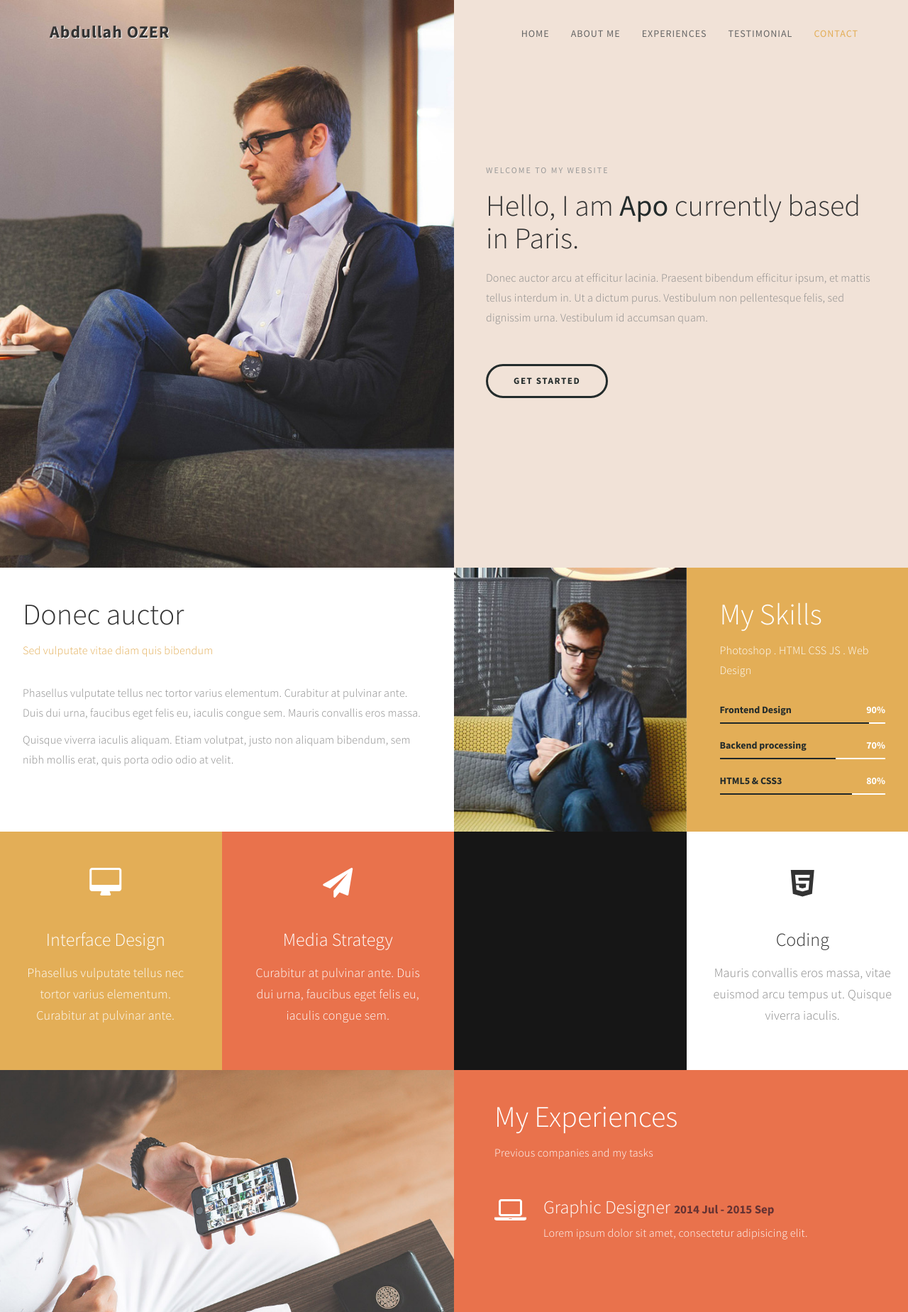
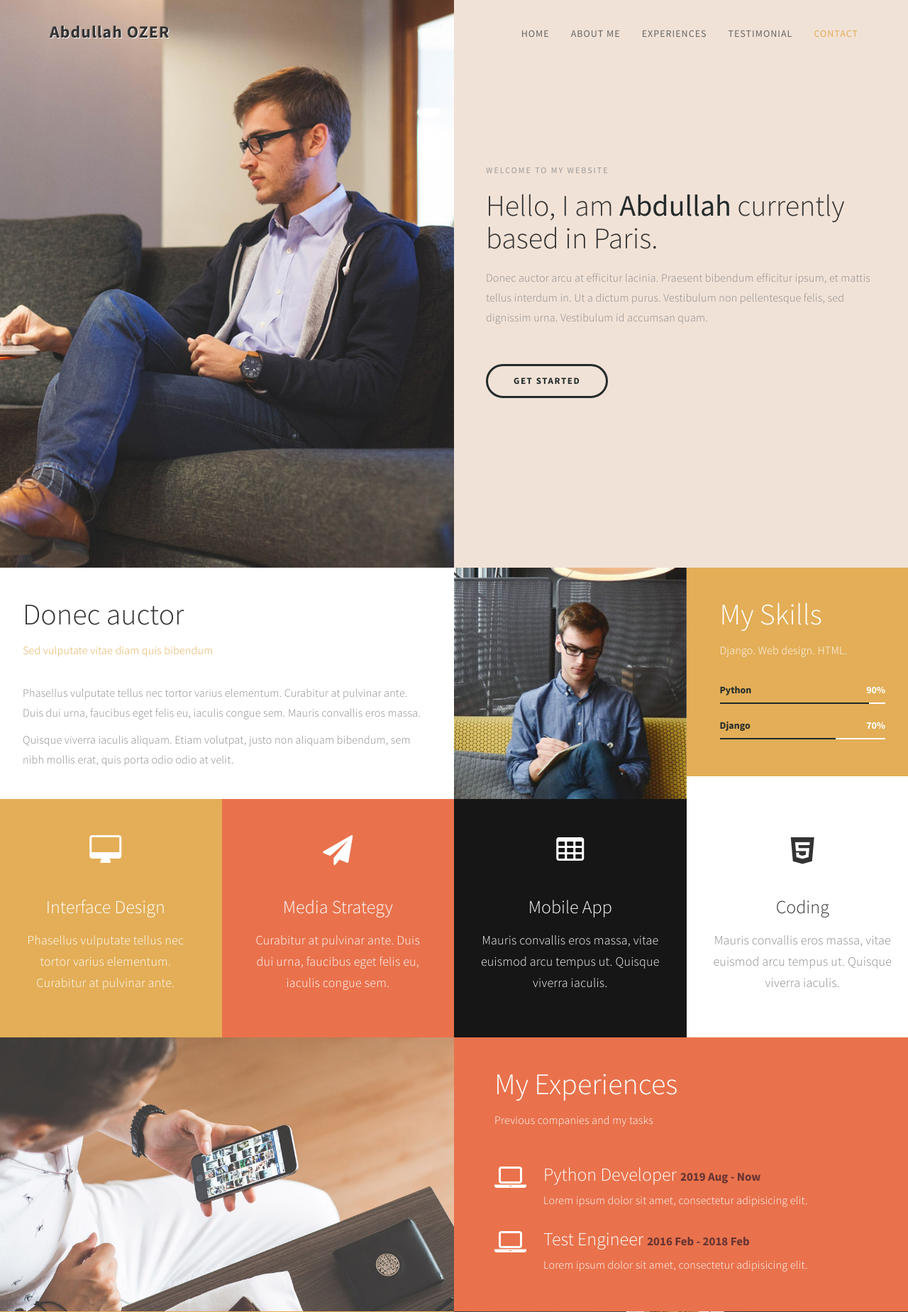
Before and after one commit to abdullahozer11/MasterWebsite, a Django app: page /portfolio/ in a window 1280 px wide. Shown: the top 1849 px of the page at 71% size. Run offline with Django 4.2, Linux system fonts and the light colour scheme; some libraries are stand-ins or nearby versions.

Commit message:
Some static changes (text editing).

```diff
--- a/templates/commerce_app/header.html
+++ b/templates/commerce_app/header.html
@@ -32,7 +32,7 @@
                         <a class="nav-link" href="{% url "contact" %}">Contact</a>
                     </li>
                     <li class="nav-item">
-                        <a class="nav-link" href="{% url "disclaimer" %}">Disclaimer!</a>
+                        <a class="nav-link" href="{% url "disclaimer" %}">Disclaimer</a>
                     </li>
                     <li class="nav-item">
                         <a class="nav-link" href="{% url "cart" %}">
--- a/templates/portfolio/index.html
+++ b/templates/portfolio/index.html
@@ -56,7 +56,7 @@
                 <div class="home-thumb">
                     <div class="section-title">
                         <h4 class="wow fadeInUp" data-wow-delay="0.3s">welcome to my website</h4>
-                        <h1 class="wow fadeInUp" data-wow-delay="0.6s">Hello, I am <strong>Apo</strong> currently
+                        <h1 class="wow fadeInUp" data-wow-delay="0.6s">Hello, I am <strong>Abdullah</strong> currently
                             based in Paris.</h1>
                         <p class="wow fadeInUp" data-wow-delay="0.9s">Donec auctor arcu at efficitur lacinia. Praesent
                             bibendum efficitur ipsum, et mattis tellus interdum in. Ut a dictum purus. Vestibulum non
@@ -94,26 +94,20 @@
                 <div class="skill-thumb">
                     <div class="wow fadeInUp section-title color-white" data-wow-delay="1.2s">
                         <h1>My Skills</h1>
-                        <p class="color-white">Photoshop . HTML CSS JS . Web Design</p>
+                        <p class="color-white">Django. Web design. HTML.</p>
                     </div>
                     <div class=" wow fadeInUp skills-thumb" data-wow-delay="1.6s">
-                        <strong>Frontend Design</strong>
+                        <strong>Python</strong>
                         <span class="color-white pull-right">90%</span>
                         <div class="progress">
                             <div class="progress-bar progress-bar-primary" role="progressbar" aria-valuenow="90"
                                  aria-valuemin="0" aria-valuemax="100" style="width: 90%;"></div>
                         </div>
-                        <strong>Backend processing</strong>
+                        <strong>Django</strong>
                         <span class="color-white pull-right">70%</span>
                         <div class="progress">
                             <div class="progress-bar progress-bar-primary" role="progressbar" aria-valuenow="70"
                                  aria-valuemin="0" aria-valuemax="100" style="width: 70%;"></div>
-                        </div>
-                        <strong>HTML5 & CSS3</strong>
-                        <span class="color-white pull-right">80%</span>
-                        <div class="progress">
-                            <div class="progress-bar progress-bar-primary" role="progressbar" aria-valuenow="80"
-                                 aria-valuemin="0" aria-valuemax="100" style="width: 80%;"></div>
                         </div>
                     </div>
                 </div>
@@ -177,7 +171,7 @@
                             <i class="fa fa-laptop"></i>
                         </div>
                         <div class="media-body">
-                            <h3 class="media-heading">Graphic Designer <small>2014 Jul - 2015 Sep</small></h3>
+                            <h3 class="media-heading">Python Developer <small>2019 Aug - Now</small></h3>
                             <p class="color-white">Lorem ipsum dolor sit amet, consectetur adipisicing elit.</p>
                         </div>
                     </div>
@@ -186,7 +180,7 @@
                             <i class="fa fa-laptop"></i>
                         </div>
                         <div class="media-body">
-                            <h3 class="media-heading">Web Designer <small>2015 Oct - 2017 Jan</small></h3>
+                            <h3 class="media-heading">Test Engineer <small>2016 Feb - 2018 Feb</small></h3>
                             <p class="color-white">Lorem ipsum dolor sit amet, consectetur adipisicing elit.</p>
                         </div>
                     </div>
@@ -210,7 +204,7 @@
                             <i class="fa fa-laptop"></i>
                         </div>
                         <div class="media-body">
-                            <h3 class="media-heading">Master in Design <small>2012 Jan - 2014 May</small></h3>
+                            <h3 class="media-heading">Master in Electronic Embedded Systems <small>2018 Feb - 2019 Aug</small></h3>
                             <p class="color-white">Etiam iaculis elit in mauris ullamcorper auctor. Proin a sapien id
                                 orci ullamcorper dignissim eu in neque. </p>
                         </div>
@@ -220,7 +214,7 @@
                             <i class="fa fa-laptop"></i>
                         </div>
                         <div class="media-body">
-                            <h3 class="media-heading">Bachelor of Arts <small>2008 May - 2011 Dec</small></h3>
+                            <h3 class="media-heading">Bachelor of Electrical and Electronics Engineering <small>2011 Sep - 2017 Jun</small></h3>
                             <p class="color-white">Orci varius natoque penatibus et magnis dis parturient montes,
                                 nascetur ridiculus mus.</p>
                         </div>
@@ -287,13 +281,13 @@
                 <div class="contact-thumb">
                     <div class="wow fadeInUp contact-info" data-wow-delay="0.6s">
                         <h3 class="color-white">Visit my office</h3>
-                        <p>456 New Street 22000, New York City, USA</p>
+                        <p>Saint Cyr L'Ecole, PARIS</p>
                     </div>
                     <div class="wow fadeInUp contact-info" data-wow-delay="0.8s">
-                        <h3 class="color-white">Contact.</h3>
-                        <p><i class="fa fa-phone"></i> 01-0110-0220</p>
-                        <p><i class="fa fa-envelope-o"></i> <a href="mailto:hello@company.co">hello@company.co</a></p>
-                        <p><i class="fa fa-globe"></i> <a href="#">company.co</a></p>
+                        <h3 class="color-white">Contact</h3>
+                        <p><i class="fa fa-phone"></i> 07 69 92 98 51</p>
+                        <p><i class="fa fa-envelope-o"></i> <a href="mailto:abdullahozer11@hotmail.com">abdullahozer11@hotmail.com</a></p>
+                        <p><i class="fa fa-globe"></i> <a href="#">apojean.com</a></p>
                     </div>
                 </div>
             </div>
```
